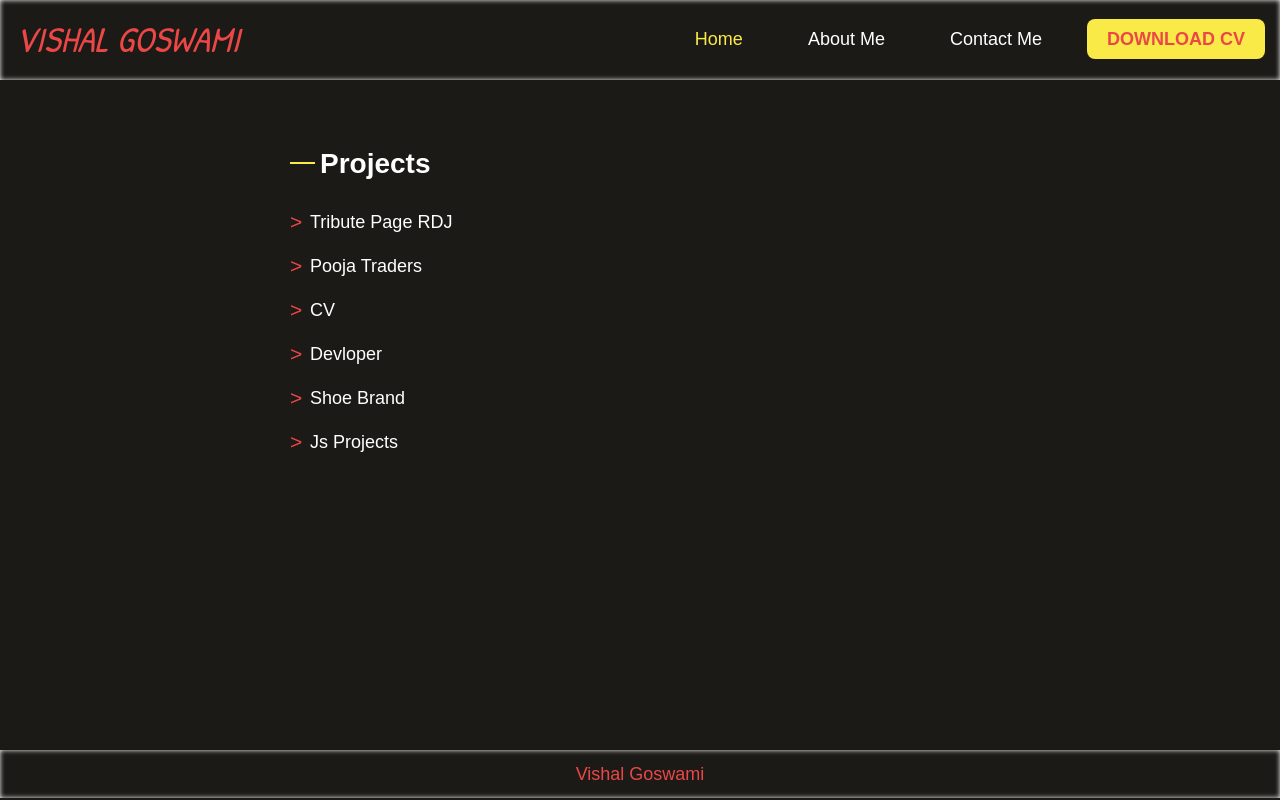
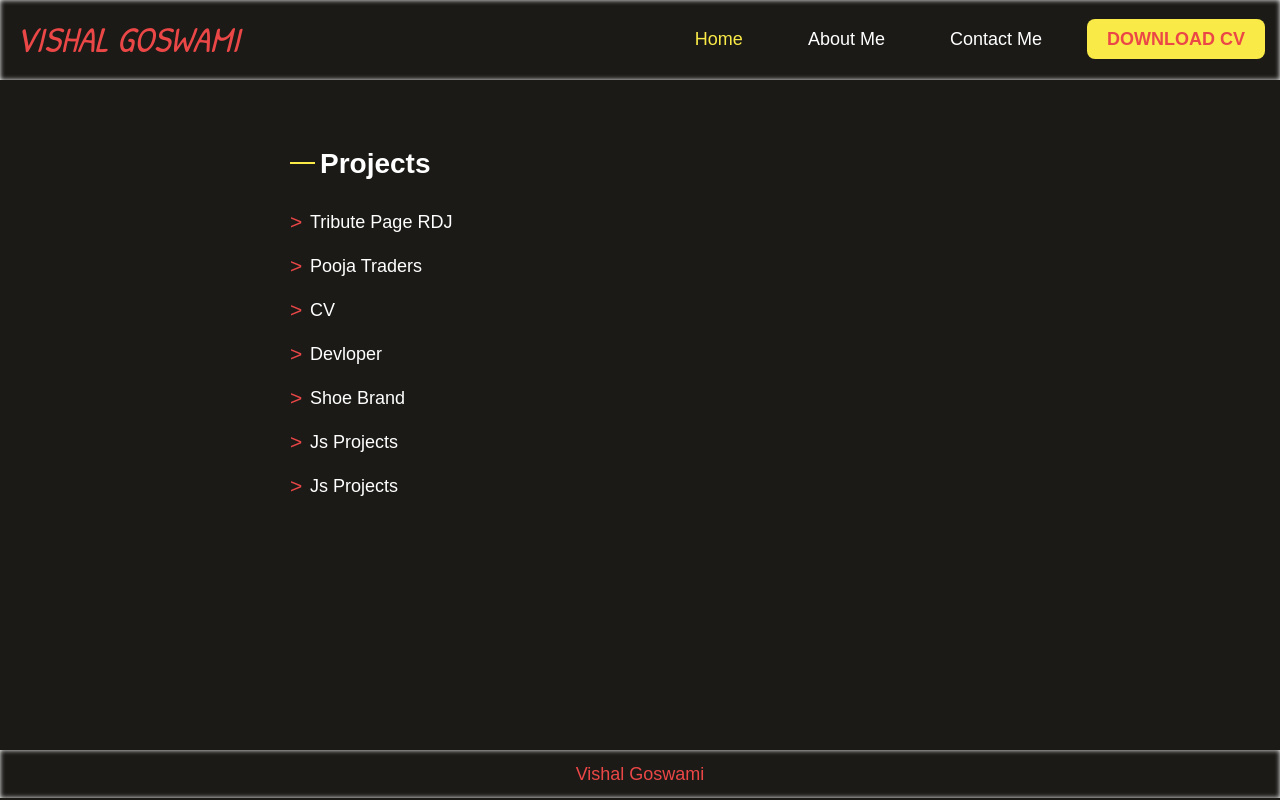
Before and after one commit to vishal-goswami/me, a plain HTML site: page index.html in a window 1280 px wide. Drawn offline with Linux system fonts and the light colour scheme.

Commit message:
new project added mini-port

```diff
--- a/index.html
+++ b/index.html
@@ -41,7 +41,8 @@
                         <li><a href="https://vishal-goswami.github.io/cv/" class="link" target="_blank">CV</a></li>
                         <li><a href="https://vishal-goswami.github.io/devloper/" class="link" target="_blank">Devloper</a></li>
                         <li><a href="https://vishal-goswami.github.io/shoe-brand/" class="link" target="_blank">Shoe Brand</a></li>
-                        <li><a href="https://vishal-goswami.github.io/js-project" class="link" target="_blank">Js Projects</a></li>
+                        <li><a href="https://vishal-goswami.github.io/js-project/" class="link" target="_blank">Js Projects</a></li>
+                        <li><a href="https://vishal-goswami.github.io/mini-port/" class="link" target="_blank">Js Projects</a></li>
                     </ul>
                 </div>
             </div>
```
